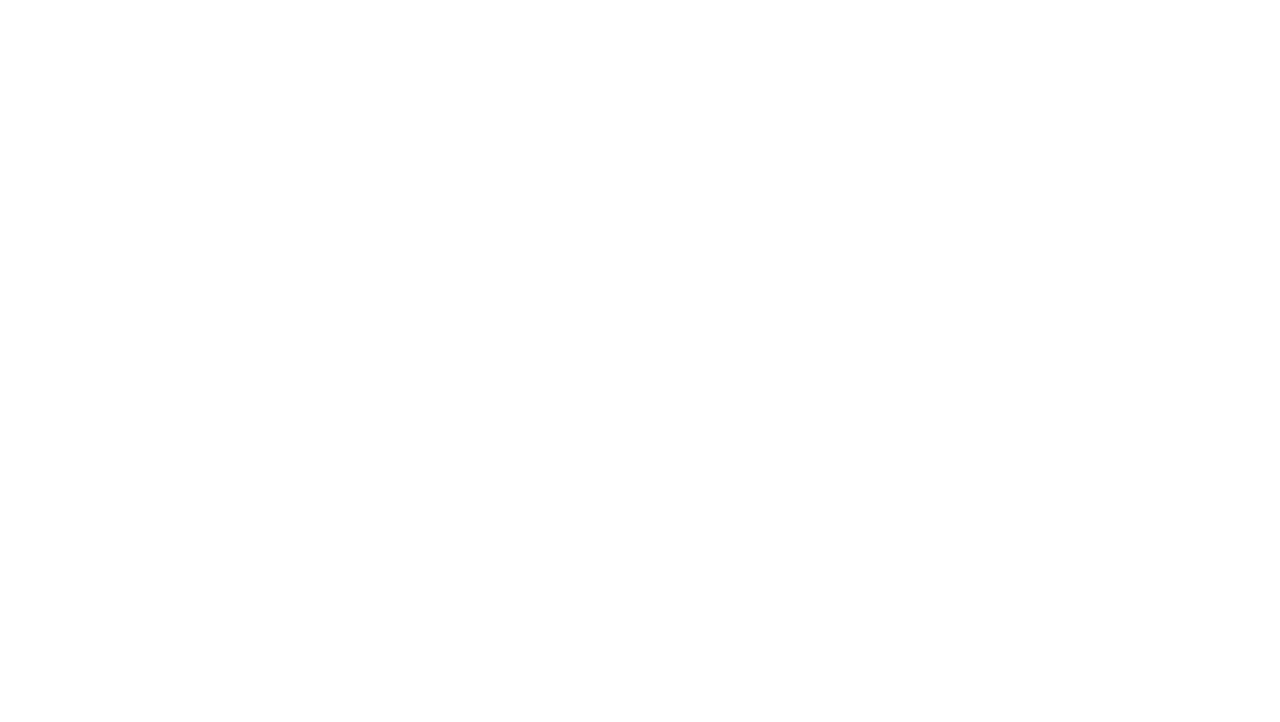
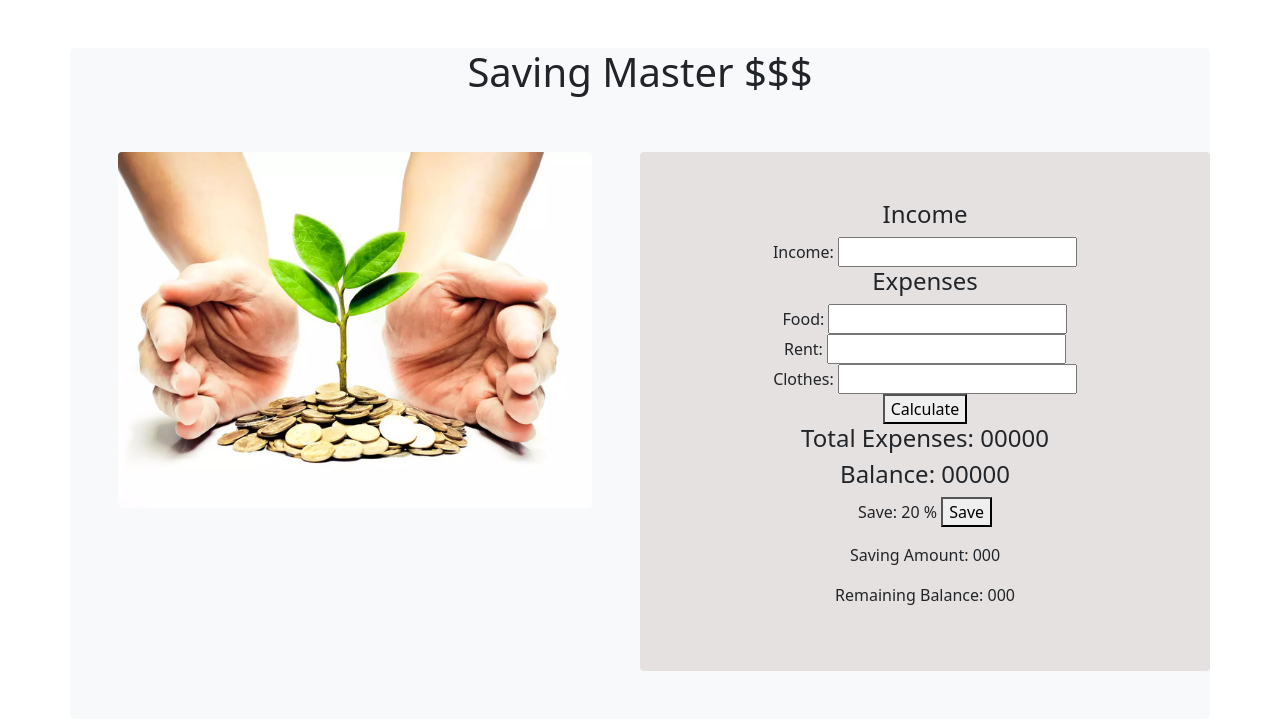
Before and after one commit to mak-43/money-master, a plain HTML site: page index.html in a window 1280 px wide. Drawn offline with Linux system fonts and the light colour scheme.

Commit message:
html structure

```diff
--- a/index.html
+++ b/index.html
@@ -10,9 +10,47 @@
 </head>
 <body>
 
+    <section class="  container mx-auto rounded-3 bg-light m-5 ">
 
 
-<script src="bootstrap.bundle.min.js"></script>
-<script src="app.js"></script>
+        <div class="row  ">
+            <h1 class="text-center ">Saving Master $$$</h1>
+            <div class="col-md-6 p-5">
+                <div>
+                    <img class="img-fluid rounded" src="saving.jpg" alt="">
+                </div>
+            </div>
+            <div style="background-color:rgb(230, 225, 225)" class="col-md-6  rounded p-5  text-center my-5">
+                <div>
+                    <h4 class="">Income</h4>
+                    <label for="">Income: </label>
+                    <input type="number" name="" id="">
+                    <h4>Expenses</h4>
+                    <label for="">Food: </label>
+                    <input type="number" name="" id=""> <br>
+                    <label for="">Rent: </label>
+                    <input type="number" name="" id=""> <br>
+                    <label for="">Clothes: </label>
+                    <input type="number" name="" id=""> <br>
+                    <button>Calculate</button>
+                    <h4>Total Expenses: <span>00000</span> </h4>
+                    <h4>Balance: <span>00000</span> </h4>
+                    <p>Save: <span>20</span> % <button>Save</button>  </p>
+                    <p>Saving Amount: <span>000</span> </p>
+                    <p>Remaining Balance: <span>000</span> </p>
+
+
+                </div>
+
+            </div>
+        </div>
+
+
+    </section>
+
+
+
+    <script src="bootstrap.bundle.min.js"></script>
+    <script src="app.js"></script>
 </body>
 </html>
```
Also changed, not shown: jar-and-moneystacks-with-shoot.jpg (added), saving.jpg (added).
